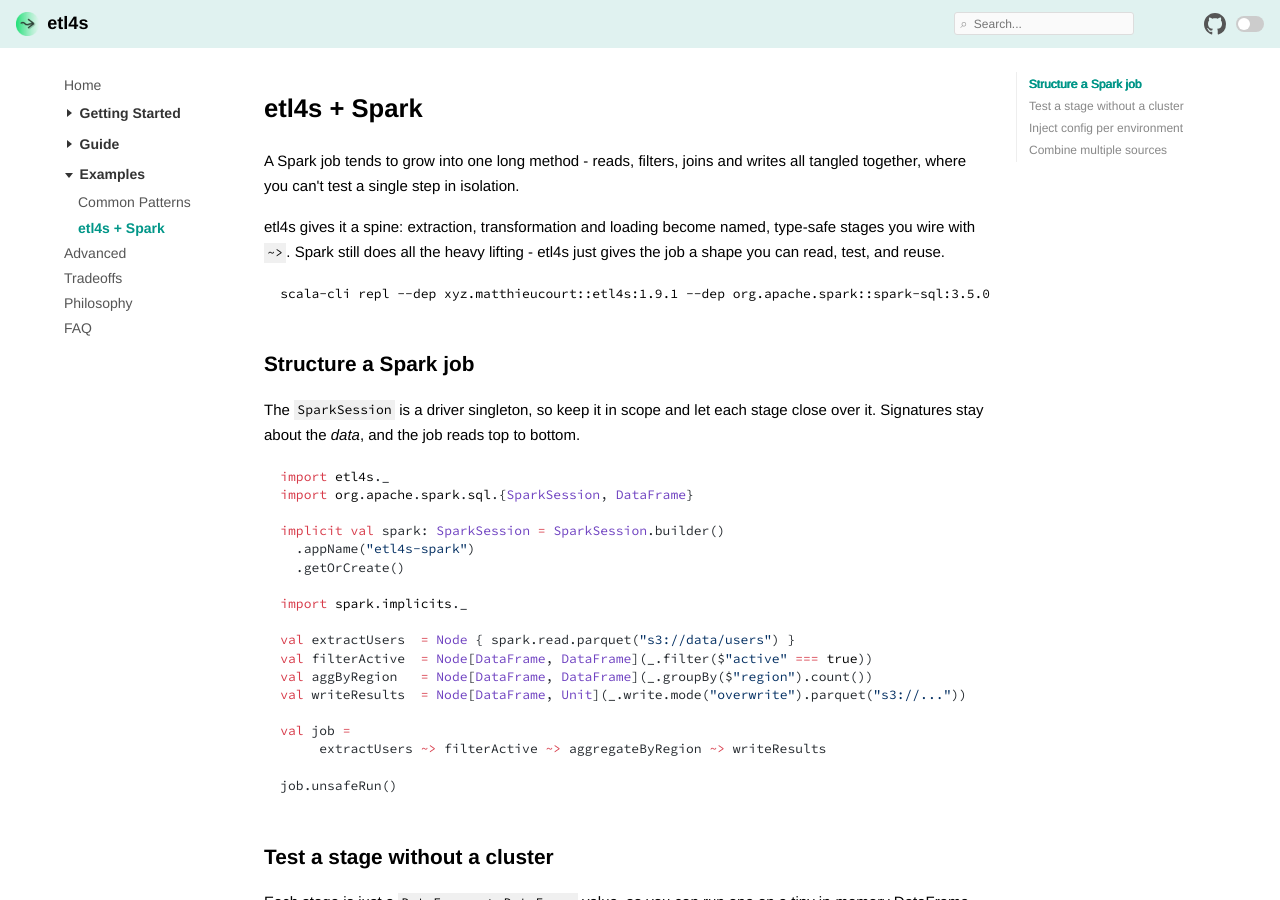
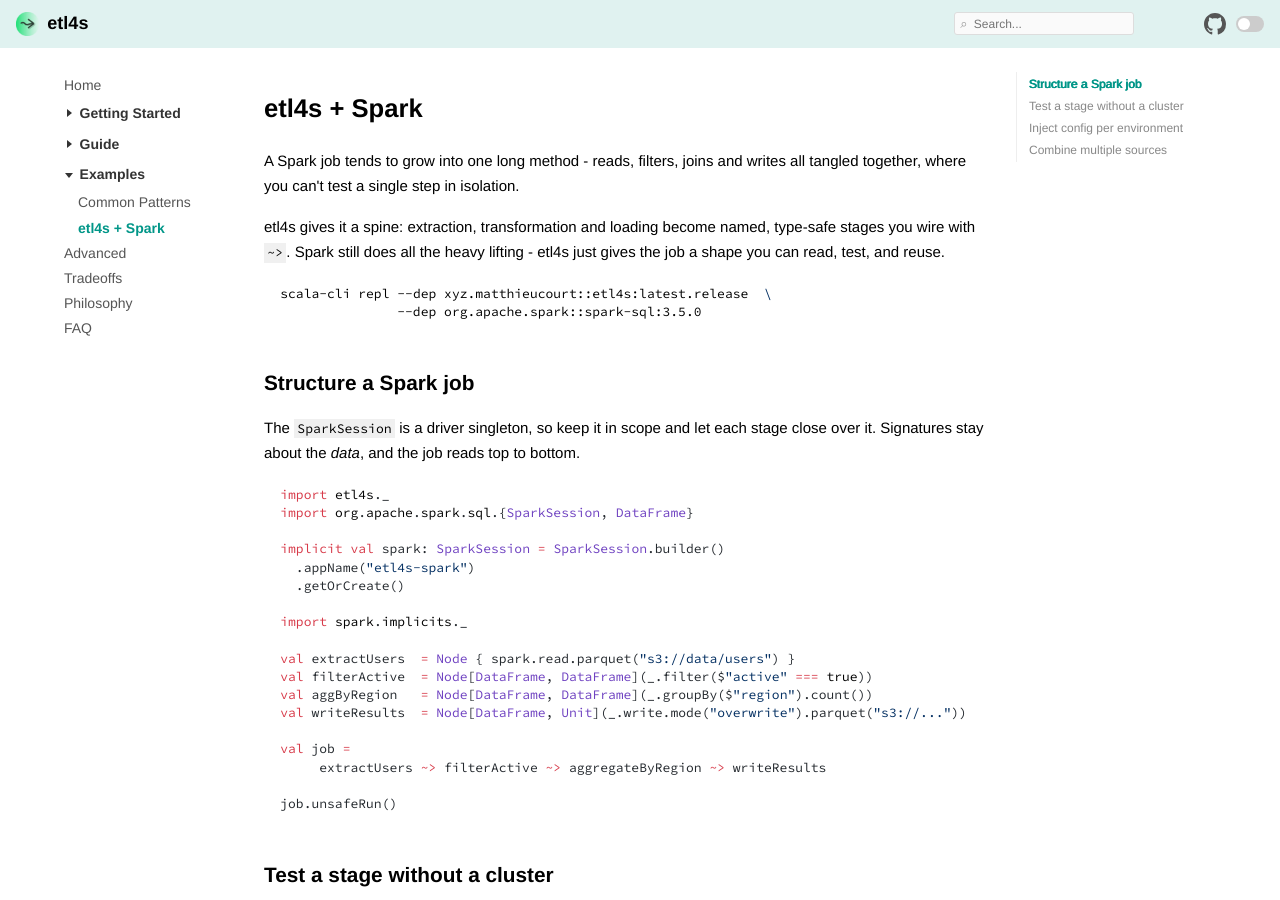
Before and after one commit to mattlianje/etl4s, an MkDocs documentation site: the page built from docs/examples-spark.md, in a window 1280 px wide and 900 px high. Built offline with MkDocs 1.6.1, drawn with Linux system fonts in a browser that asks for light colours; nearby versions of some CDN libraries.

Commit message:
tweak docs

````diff
--- a/docs/examples-spark.md
+++ b/docs/examples-spark.md
@@ -8,7 +8,8 @@ type-safe stages you wire with `~>`. Spark still does all the heavy lifting -
 etl4s just gives the job a shape you can read, test, and reuse.
 
 ```bash
-scala-cli repl --dep xyz.matthieucourt::etl4s:1.9.1 --dep org.apache.spark::spark-sql:3.5.0
+scala-cli repl --dep xyz.matthieucourt::etl4s:latest.release  \
+               --dep org.apache.spark::spark-sql:3.5.0
 ```
 
 ## Structure a Spark job
````
Also changed, not shown: README.md (+1 -1 lines), docs/installation.md (+1 -1 lines).
